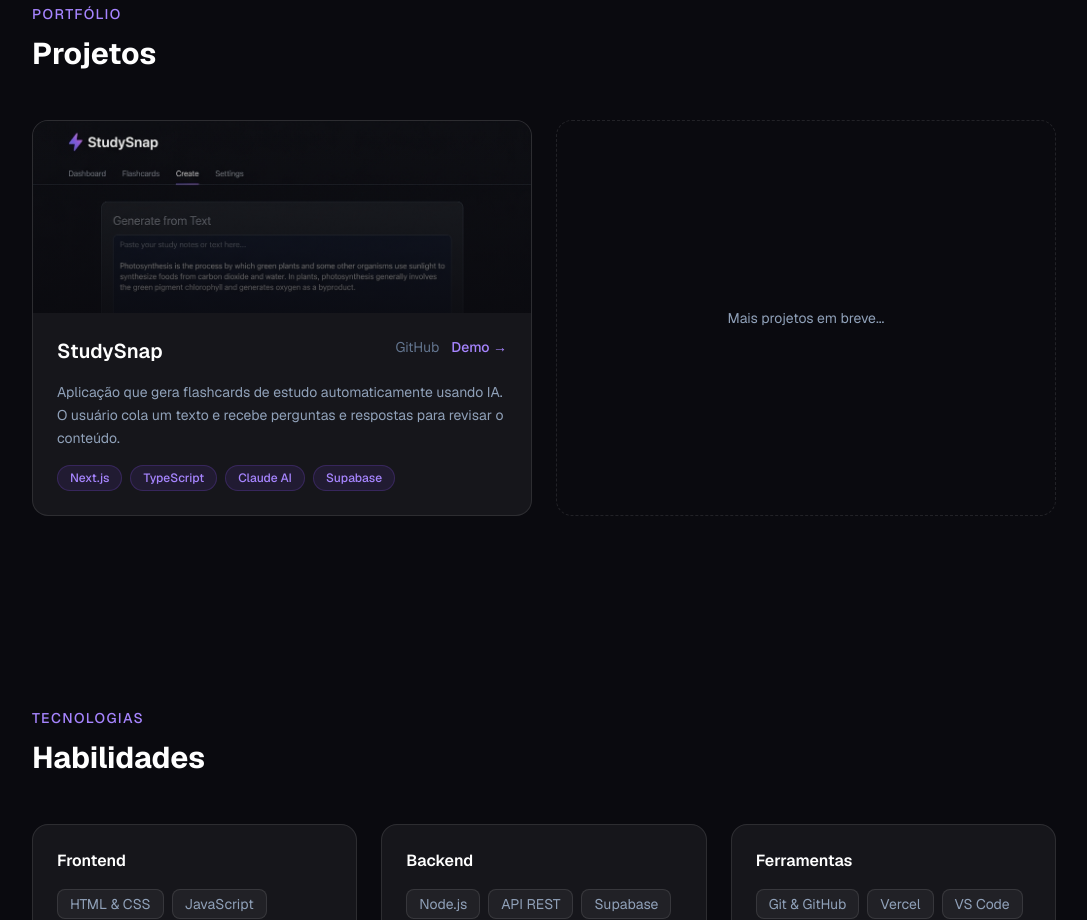
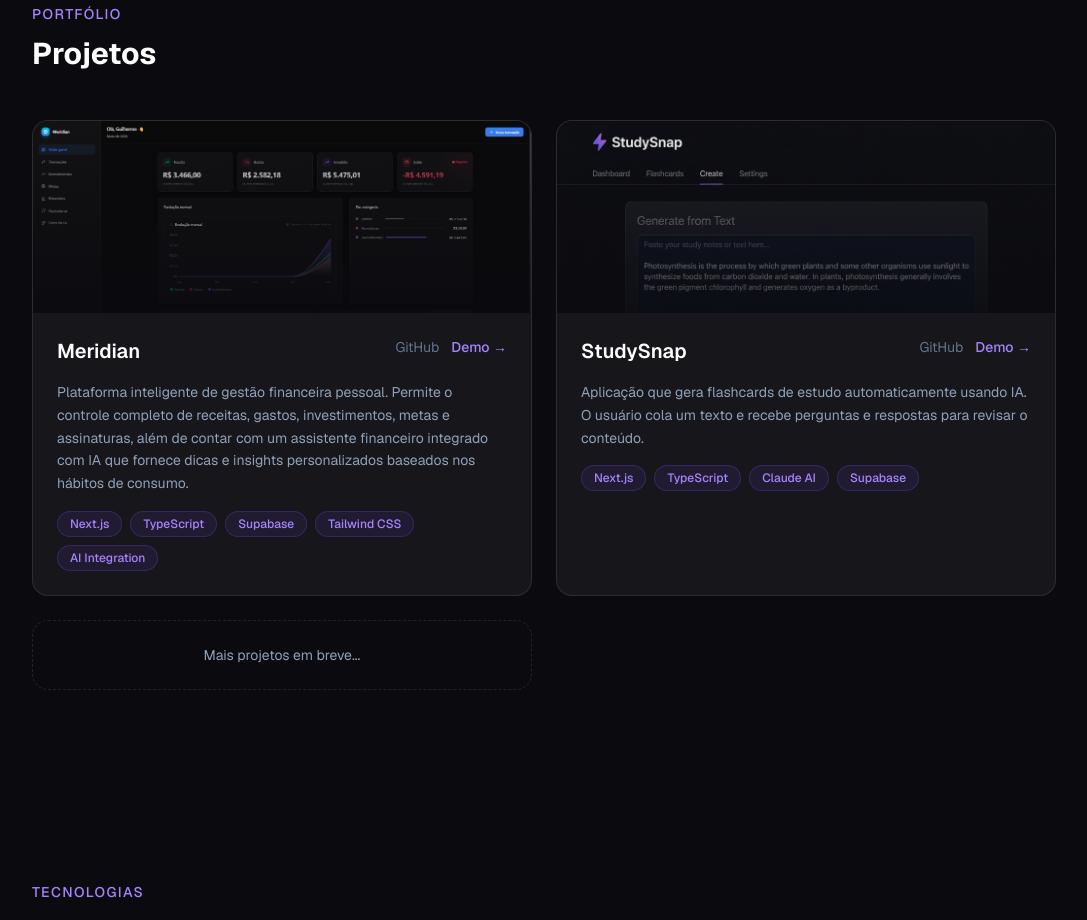
Before and after one commit to GuilhermeCM28/portfolio, a Next.js app: page / in a window 1280 px wide. Shown: the part 1400-2320 px from the top of the page, without its empty margins (96-1183 px from the left). Built offline with nearby package versions, Linux system fonts and the light colour scheme; a web font is replaced by a local one.

Commit message:
feat: adicionar projeto Meridian ao portfolio

```diff
--- a/components/Projects.tsx
+++ b/components/Projects.tsx
@@ -3,6 +3,14 @@
 import { useRef } from "react";
 
 const projects = [
+  {
+    title: "Meridian",
+    description: "Plataforma inteligente de gestão financeira pessoal. Permite o controle completo de receitas, gastos, investimentos, metas e assinaturas, além de contar com um assistente financeiro integrado com IA que fornece dicas e insights personalizados baseados nos hábitos de consumo.",
+    tags: ["Next.js", "TypeScript", "Supabase", "Tailwind CSS", "AI Integration"],
+    link: "https://meridian-seven-jade.vercel.app/",
+    github: "https://github.com/GuilhermeCM28/MERIDIAN",
+    image: "/meridian-preview.png",
+  },
   {
     title: "StudySnap",
     description: "Aplicação que gera flashcards de estudo automaticamente usando IA. O usuário cola um texto e recebe perguntas e respostas para revisar o conteúdo.",
```
Also changed, not shown: public/meridian-preview.png (added).
